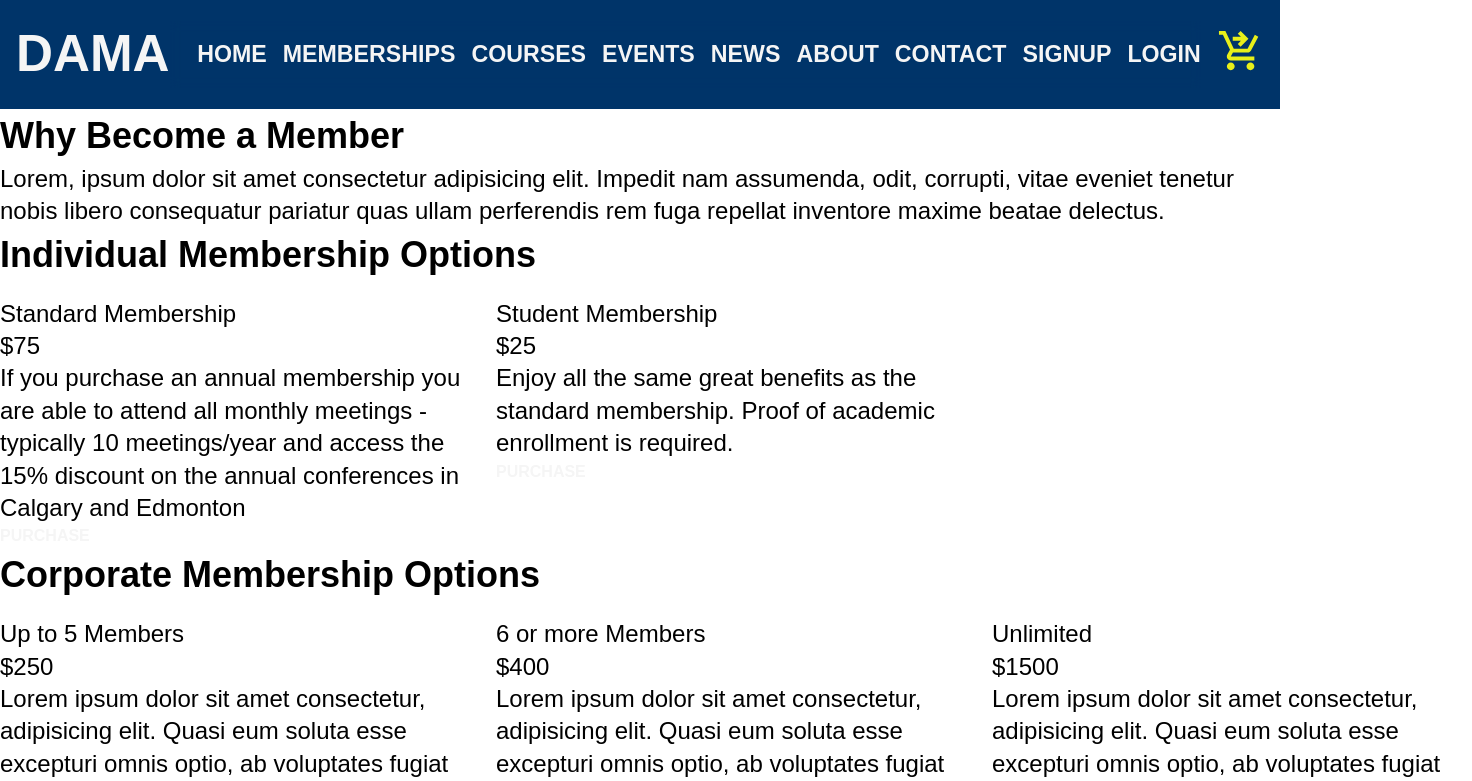
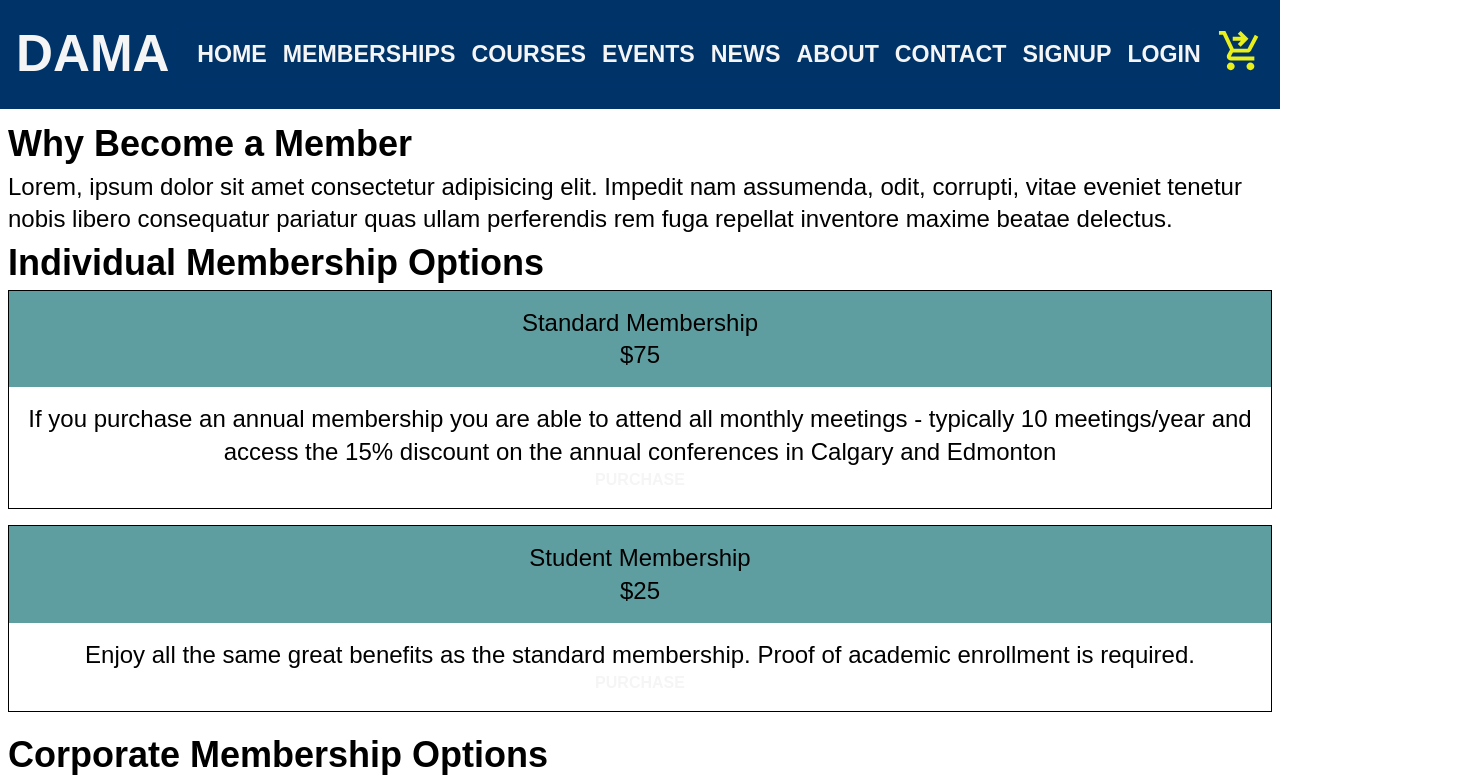
Before and after one commit to DanVo09/DAMA-Project, a React (Create React App) app in the folder dama-edmonton/: page /memberships in a window 1280 px wide. Shown: the top 781 px of the page, 1472 px wide, since content can reach past the window. Built offline with nearby package versions, Linux system fonts and the light colour scheme; a web font is replaced by a local one.

Commit message:
added styles to member dashboard

```diff
--- a/dama-edmonton/src/pages/Dashboard.jsx
+++ b/dama-edmonton/src/pages/Dashboard.jsx
@@ -1,5 +1,7 @@
-
-
+import CalendarTodayIcon from '@mui/icons-material/CalendarToday';
+import BookOutlinedIcon from '@mui/icons-material/BookOutlined';
+import UploadFileIcon from '@mui/icons-material/UploadFile';
+import WorkOutlineIcon from '@mui/icons-material/WorkOutline';
 import React  from 'react'
 
 
@@ -9,21 +11,29 @@ export default function Dashboard() {
 
 
     return (
+        <div className='dashboard-page'>
+          <aside className='dashboard-sidebar'>
+            <a href="#" className='sidebar-dk'>Upload Files</a>
+            <a href="#" className='sidebar-mb' title='Upload Files'><UploadFileIcon className="cart-icon"/></a>
+
+            <a href="#" className='sidebar-dk'>Your Courses</a>
+            <a href="#" className='sidebar-mb' title='Your Courses'><BookOutlinedIcon className="cart-icon"/></a>
+
+            <a href="#" className='sidebar-dk'>Your Events</a>
+            <a href="#" className='sidebar-mb' title='Your Events'><CalendarTodayIcon className="cart-icon"/></a>
+
+            <a href="#" className='sidebar-dk'>Job Postings</a>
+            <a href="#" className='sidebar-mb' title='Job Postings'><WorkOutlineIcon className="cart-icon"/></a>
+          </aside>
           <div>
-          <aside>
-            <a href="#">Upload Files</a>
-            <a href="#">Your Courses</a>
-            <a href="#">Your Events</a>
-            <a href="#">Job Postings</a>
-          </aside>
-          <section>
-            <img src="https://picsum.photos/360/360
-" alt="User profile image" />
+            <section className='user-profile'>
+              <img src="https://picsum.photos/360/360" alt="User profile image" />
               <h3>User Email</h3>
               <h3>User Name</h3>
               <p>Lorem ipsum dolor sit amet consectetur adipisicing elit. Nesciunt voluptatem autem eum aspernatur corrupti est iusto consectetur at in. Iusto consequuntur earum, sapiente distinctio accusantium commodi facere impedit expedita adipisci?</p>
+              <button>Edit Profile</button>
             </section>
-          <section>
+            <section className='user-courses'>
               <div>
                 <h3>Your Courses and Events</h3>
                 <div>
@@ -34,11 +44,12 @@ export default function Dashboard() {
                 </div>
               </div>
             </section>
-          <section>
+            <section className='user-feedback'>
               <h3>You have recently completed... course</h3>
               <p>Lorem ipsum dolor sit amet consectetur adipisicing elit. Odit molestiae nihil eligendi vel vitae cum similique, nam quam fugiat maxime totam id itaque temporibus aut ab illo cumque aspernatur quasi?</p>
               <button>Give Feedback</button>
             </section>
           </div>
+        </div>
       );
 }
--- a/dama-edmonton/src/scss/_dashboard.scss
+++ b/dama-edmonton/src/scss/_dashboard.scss
@@ -0,0 +1,27 @@
+.dashboard-page h1,
+.dashboard-page h2,
+.dashboard-page h3,
+.dashboard-page h4,
+.dashboard-page p {
+    color: black;
+}
+
+.dashboard-page {
+    display: flex;
+}
+
+aside.dashboard-sidebar {
+    display: flex;
+    flex-direction: column;
+    width: 20vw;
+    height: 20vh;
+    padding: 1rem;
+    background: cadetblue;
+}
+
+.sidebar-dk {
+    visibility: hidden;
+    position: absolute;
+    top: 0;
+    left: 0;
+}
--- a/dama-edmonton/src/scss/_memberships.scss
+++ b/dama-edmonton/src/scss/_memberships.scss
@@ -6,22 +6,40 @@
     color: black;
 }
 
-.individual-memberships {
-    display: grid;
-    grid-template-columns: 30rem 30rem;
-    gap: 1rem;
+.memberships-page {
+    margin: 0.5rem;
 }
 
-.corporate-memberships {
-    display: grid;
-    grid-template-columns: 30rem 30rem 30rem;
-    gap: 1rem;
+.membership-card {
+    border: 1px solid black;
+    text-align: center;
+    margin-bottom: 1rem;
 }
 
-.individual-memberships h2 {
-    grid-column: 1 / 3;
+.membership-card div {
+    padding: 1rem;
 }
 
-.corporate-memberships h2 {
-    grid-column: 1 / 4;
+.membership-card div:first-of-type {
+    background: cadetblue;
 }
+
+// .individual-memberships {
+//     display: grid;
+//     grid-template-columns: 30rem 30rem;
+//     gap: 1rem;
+// }
+
+// .corporate-memberships {
+//     display: grid;
+//     grid-template-columns: 30rem 30rem 30rem;
+//     gap: 1rem;
+// }
+
+// .individual-memberships h2 {
+//     grid-column: 1 / 3;
+// }
+
+// .corporate-memberships h2 {
+//     grid-column: 1 / 4;
+// }
```
Lines whose indentation alone changed are shown as unchanged.
